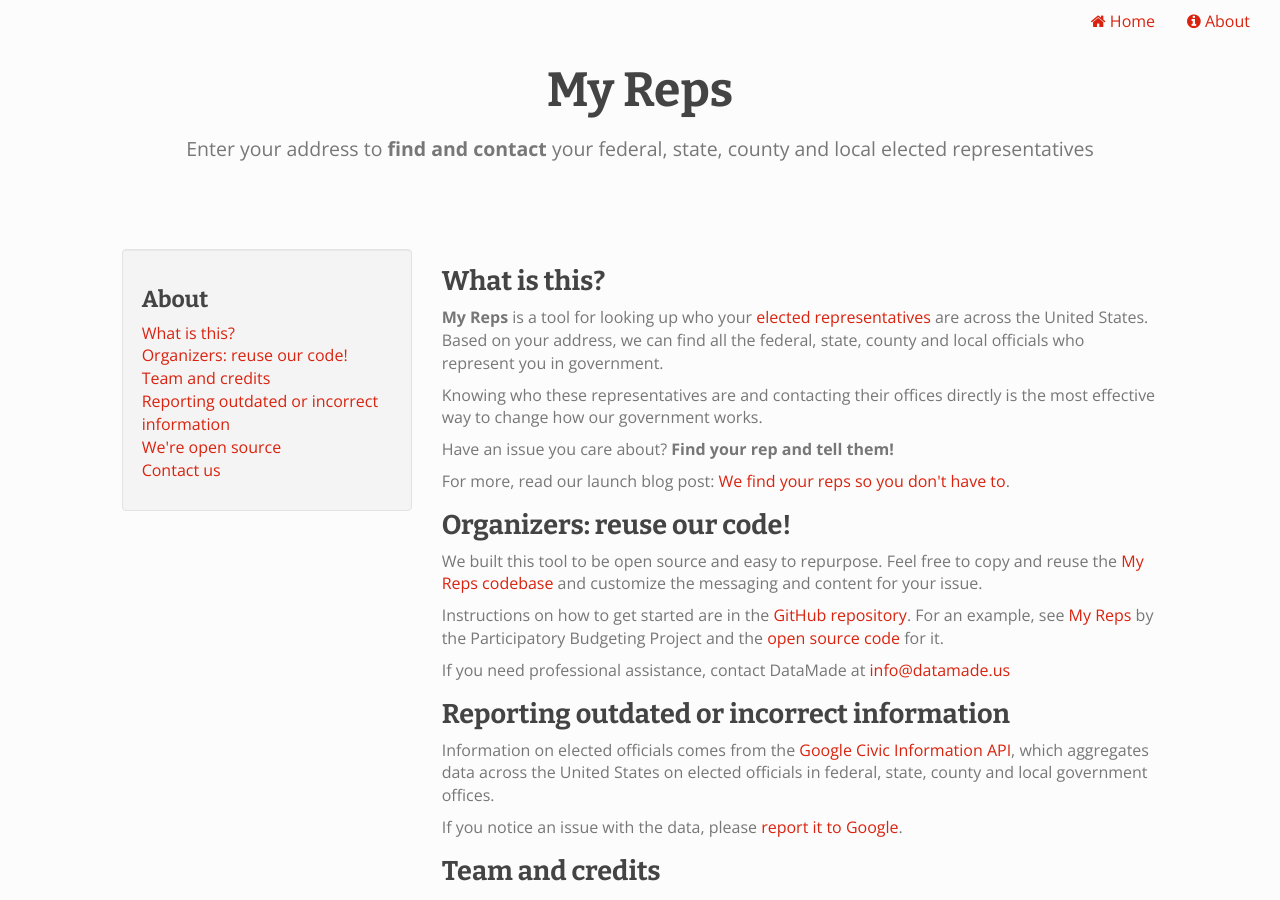
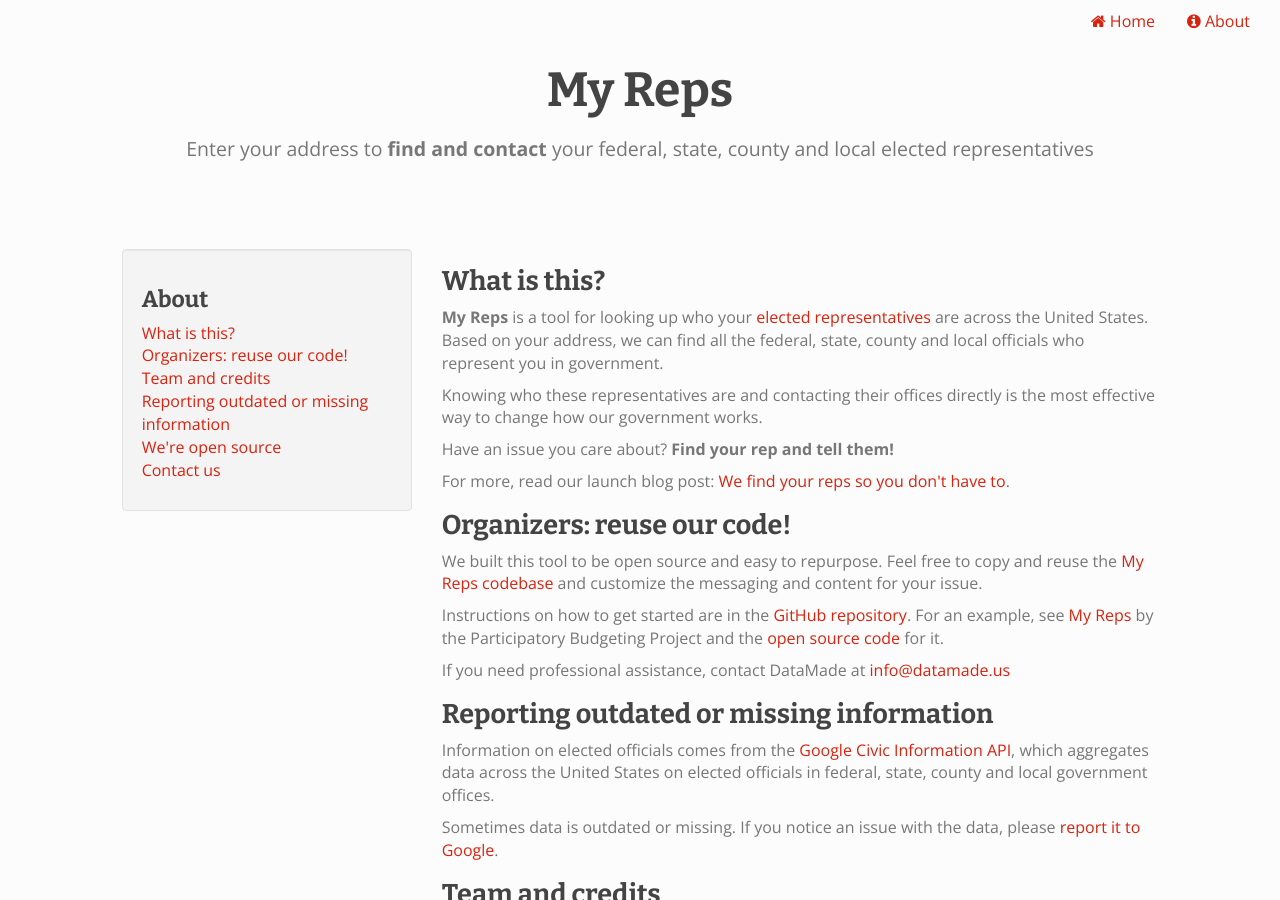
Before and after one commit to datamade/my-reps, a Jekyll site: the page built from about.html, in a window 1280 px wide and 900 px high. Built offline with Jekyll 4.4.1, drawn with Linux system fonts in a browser that asks for light colours; nearby versions of some CDN libraries.

Commit message:
added link to Google's data error form

```diff
--- a/about.html
+++ b/about.html
@@ -12,7 +12,7 @@ description:
         <li><a href='#what-is-this'>What is this?</a></li>
         <li><a href='#for-organizers'>Organizers: reuse our code!</a></li>
         <li><a href='#credits'>Team and credits</a></li>
-        <li><a href='#report-data'>Reporting outdated or incorrect information</a></li>
+        <li><a href='#report-data'>Reporting outdated or missing information</a></li>
         <li><a href='#code'>We're open source</a></li>
         <li><a href='#contact-us'>Contact us</a></li>
 
@@ -41,11 +41,11 @@ description:
 
     <p>If you need professional assistance, contact DataMade at <a href='mailto:info@datamade.us'>info@datamade.us</a></p>
 
-    <h2 id="report-data">Reporting outdated or incorrect information</h2>
+    <h2 id="report-data">Reporting outdated or missing information</h2>
 
     <p>Information on elected officials comes from the <a href='https://developers.google.com/civic-information/'>Google Civic Information API</a>, which aggregates data across the United States on elected officials in federal, state, county and local government offices.</p>
 
-    <p>If you notice an issue with the data, please <a target='_blank' href='https://docs.google.com/forms/d/e/1FAIpQLScA45a5Acnn6hK1R6dd45ttoVbI4tWc7oXl-pjQ-84yx7yuxA/viewform'>report it to Google</a>.</p>
+    <p>Sometimes data is outdated or missing. If you notice an issue with the data, please <a target='_blank' href='https://docs.google.com/forms/d/e/1FAIpQLScA45a5Acnn6hK1R6dd45ttoVbI4tWc7oXl-pjQ-84yx7yuxA/viewform'>report it to Google</a>.</p>
 
     <h2 id="credits">Team and credits</h2>
 
--- a/index.html
+++ b/index.html
@@ -51,7 +51,7 @@ layout: default
 
             <hr />
 
-            <p class='text-center'><small><em>Note: Data comes from the <a target='_blank' href='https://developers.google.com/civic-information/'>Google Civic Information API</a>, which does not have 100% coverage of all representatives</em></small></p>
+            <p class='text-center'><small><em>Note: Data comes from the <a target='_blank' href='https://developers.google.com/civic-information/'>Google Civic Information API</a>, which does not have 100% coverage of all representatives.<br />If you notice an issue with the data, please <a target='_blank' href='https://docs.google.com/forms/d/e/1FAIpQLScA45a5Acnn6hK1R6dd45ttoVbI4tWc7oXl-pjQ-84yx7yuxA/viewform'>report it to Google</a>.</em></small></p>
 
             <div id='local-container'>
                 <br />
```
Also changed, not shown: README.md.
